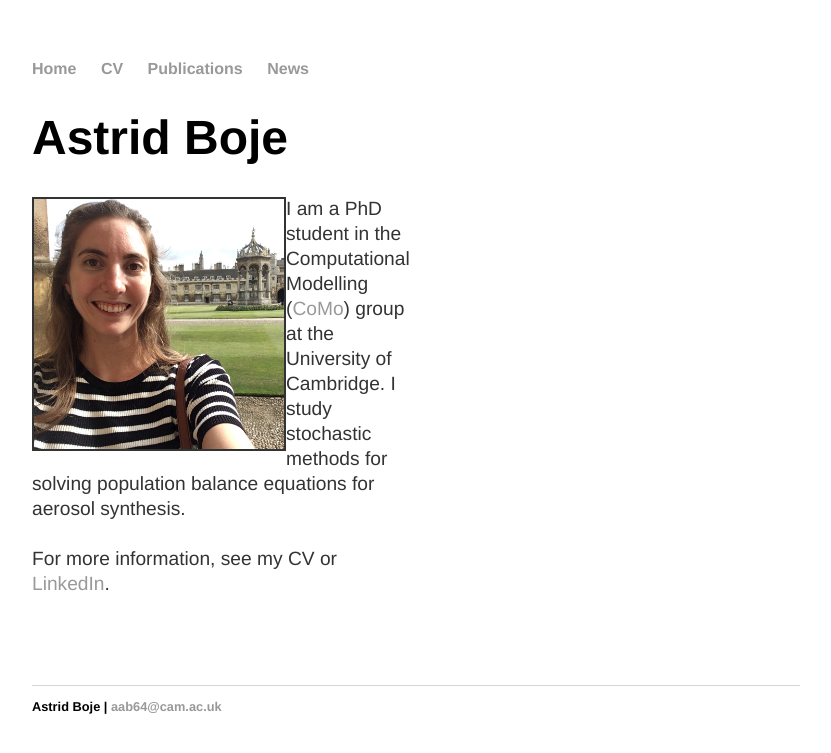
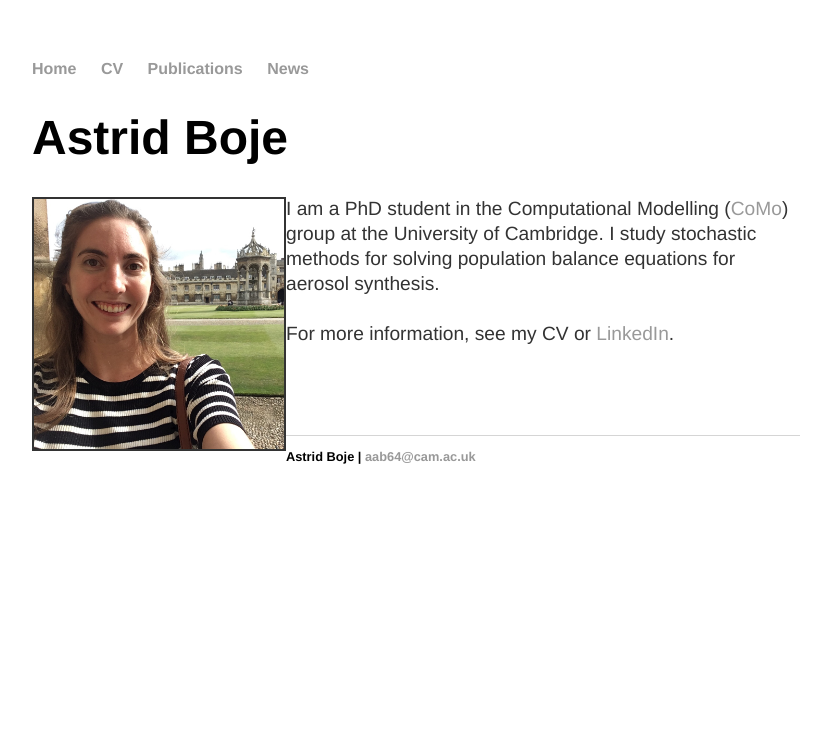
Before and after one commit to aab64/aab64.github.io, a Jekyll site: the page built from index.html, in a window 1280 px wide. Shown: the top 753 px of the page, without its empty margins (224-1055 px from the left). Built offline with Jekyll 4.4.1, drawn with Linux system fonts in a browser that asks for light colours.

Commit message:
Update index.html

```diff
--- a/index.html
+++ b/index.html
@@ -11,7 +11,7 @@ title: Astrid Boje | PhD Student | CoMo Group | University of Cambridge
 	<p>
 		<img src="/images/Me_in_Cam.jpg" height="auto" width="250px" border="2px solid grey" style="float: left;">
 	</p>
-	<p style="max-width: 50%;">
+	<p>
 		I am a PhD student in the Computational Modelling (<a href="http://como.ceb.cam.ac.uk/index.php?Page=People&Section=aab64">CoMo</a>)
 		group at the University of Cambridge. I study stochastic methods for solving population balance equations for aerosol synthesis.
 		<br/>
```
